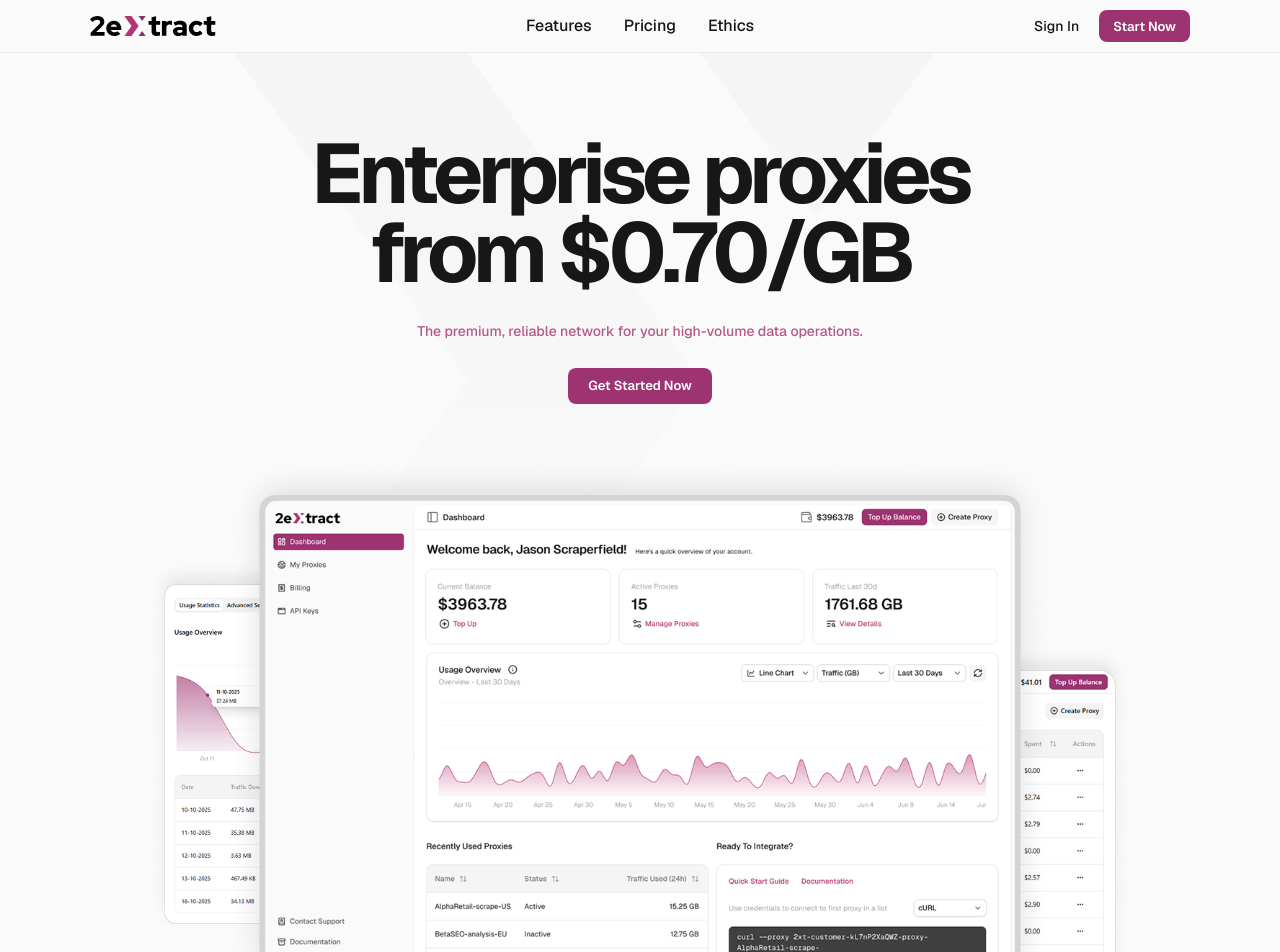
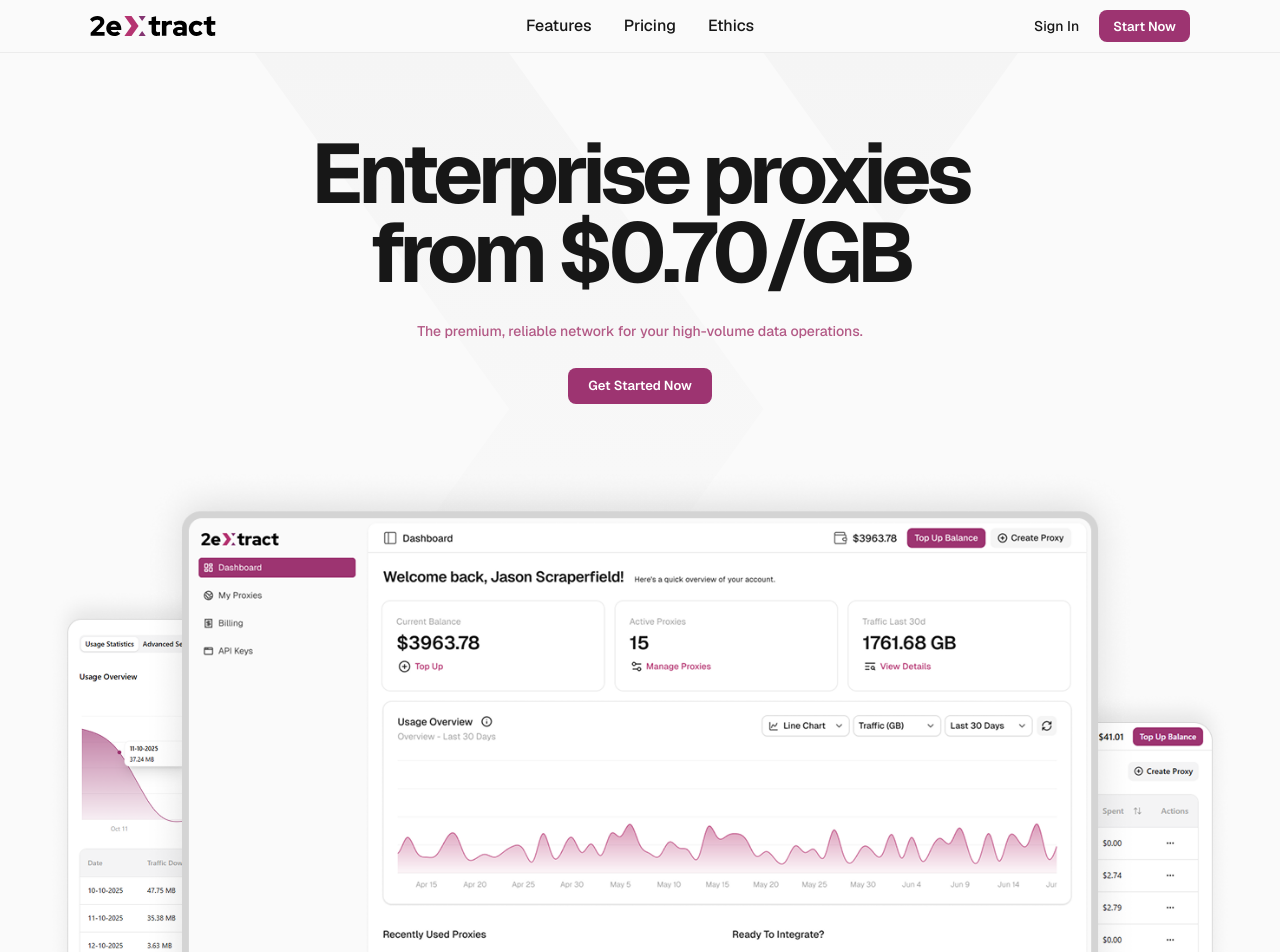
Before and after one commit to andyssar/promo2x, a Next.js app: page /promo in a window 1280 px wide. Shown: the top 952 px of the page. Built offline with nearby package versions, Linux system fonts and the light colour scheme.

Commit message:
Update PromoPage.module.css

```diff
--- a/components/PromoPage.module.css
+++ b/components/PromoPage.module.css
@@ -162,8 +162,10 @@
 }
 
 .dashboardWrap {
-  margin: 60px auto 0;
-  width: min(980px, 100%);
+  position: relative;
+  margin: 70px auto 0;
+  width: 100%;
+  max-width: 1200px;
   display: flex;
   justify-content: center;
 }
```
